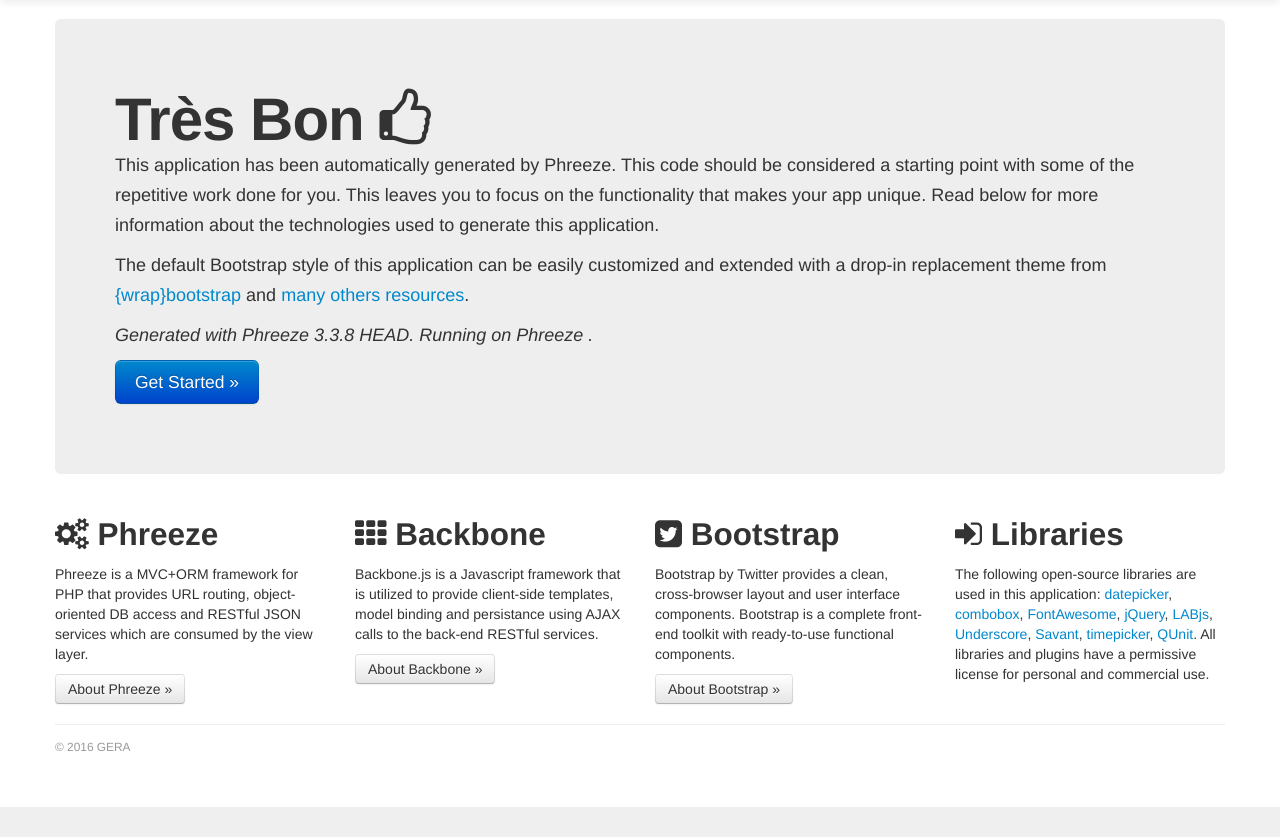
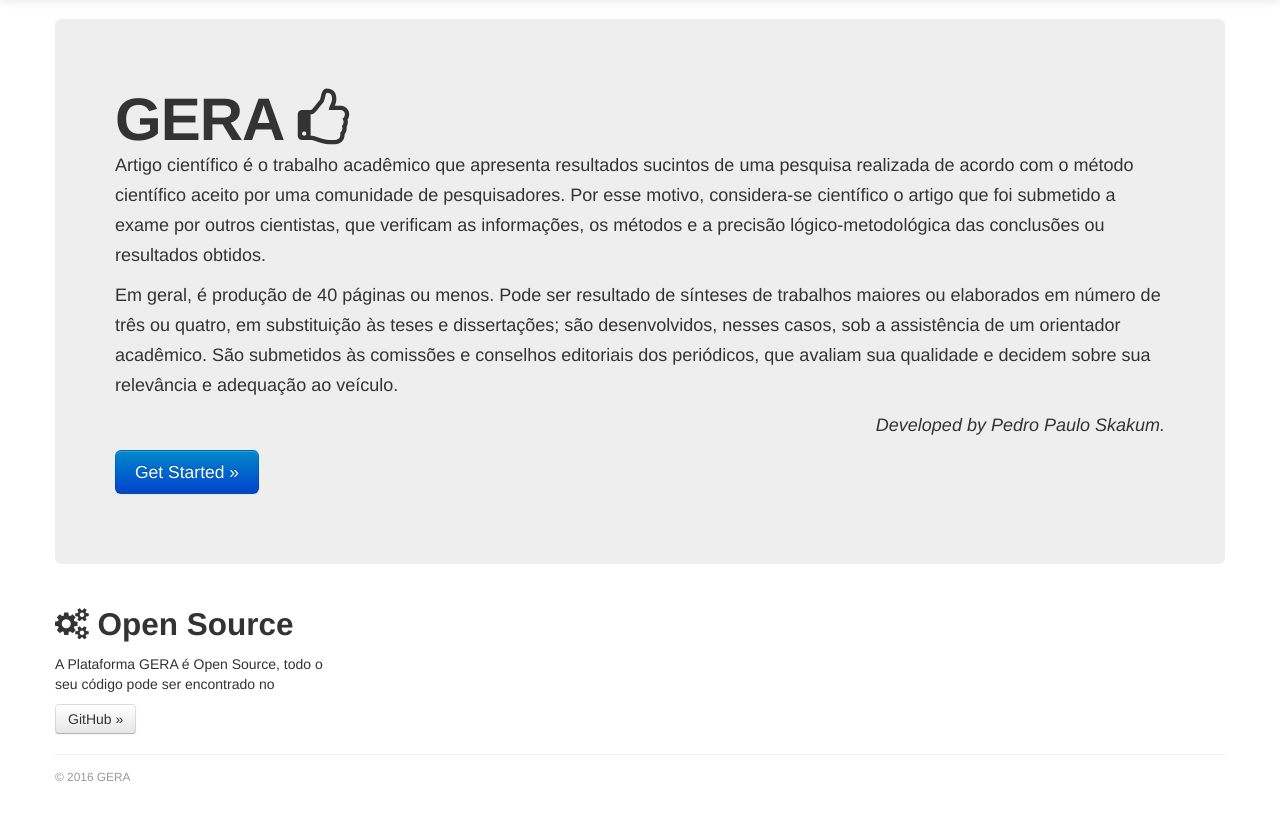
Before and after one commit to pedroskakum/gera, a PHP site: the page made by templates/DefaultHome.tpl.php in a window 1280 px wide. Shown: the part 41-878 px from the top of the page. Before the commit the page ends 848 px from the top, so only its background shows below. Run offline with PHP 8.4, Linux system fonts and the light colour scheme; the template is opened without the code that fills it, so the values that code supplies are empty; some libraries are stand-ins or nearby versions.

Commit message:
Pagina Inicial

```diff
--- a/templates/DefaultHome.tpl.php
+++ b/templates/DefaultHome.tpl.php
@@ -62,19 +62,12 @@
 
 		<!-- Main hero unit for a primary marketing message or call to action -->
 		<div class="hero-unit">
-			<h1>Tr&#232;s Bon <i class="icon-thumbs-up"></i></h1>
-			<p>This application has been automatically generated by Phreeze.  This code should be
-			considered a starting point with some of the repetitive work done for you. This leaves you to
-			focus on the functionality that makes your app unique.  Read below for more information about
-			the technologies used to generate this application.</p>
+			<h1>GERA <i class="icon-thumbs-up"></i></h1>
+			<p>Artigo científico é o trabalho acadêmico que apresenta resultados sucintos de uma pesquisa realizada de acordo com o método científico aceito por uma comunidade de pesquisadores. Por esse motivo, considera-se científico o artigo que foi submetido a exame por outros cientistas, que verificam as informações, os métodos e a precisão lógico-metodológica das conclusões ou resultados obtidos.</p>
 
-			<p>The default Bootstrap style of this application can be easily customized and extended with
-			a drop-in replacement theme from
-			<a href="https://wrapbootstrap.com/?ref=phreeze">{wrap}bootstrap</a>
-			and <a href="http://www.google.com/search?q=bootstrap+themes">many others resources</a>.</p>
+			<p>Em geral, é produção de 40 páginas ou menos. Pode ser resultado de sínteses de trabalhos maiores ou elaborados em número de três ou quatro, em substituição às teses e dissertações; são desenvolvidos, nesses casos, sob a assistência de um orientador acadêmico. São submetidos às comissões e conselhos editoriais dos periódicos, que avaliam sua qualidade e decidem sobre sua relevância e adequação ao veículo.</p>
 
-			<p><em>Generated with Phreeze 3.3.8 HEAD.
-			Running on Phreeze <?php $this->eprint($this->PHREEZE_VERSION); ?><?php if ($this->PHREEZE_PHAR) { $this->eprint(' (' . basename($this->PHREEZE_PHAR) . ')'); } ?>.</em></p>
+			<p align="right"><em>Developed by Pedro Paulo Skakum.</em></p>
 
 			<a class="btn btn-primary btn-large" data-toggle="modal" href="#getStartedDialog">Get Started &raquo;</a></p>
 		</div>
@@ -82,40 +75,9 @@
 		<!-- Example row of columns -->
 		<div class="row">
 			<div class="span3">
-				<h2><i class="icon-cogs"></i> Phreeze</h2>
-				 <p>Phreeze is a MVC+ORM framework for PHP that provides
-				 URL routing, object-oriented DB access and
-				 RESTful JSON services which are consumed by the view layer.</p>
-				<p><a class="btn" href="http://phreeze.com/">About Phreeze &raquo;</a></p>
-			</div>
-			<div class="span3">
-				<h2><i class="icon-th"></i> Backbone</h2>
-				 <p>Backbone.js is a Javascript framework that is utilized to provide
-				 client-side templates, model binding and persistance using AJAX
-				 calls to the back-end RESTful services.</p>
-				<p><a class="btn" href="http://documentcloud.github.com/backbone/">About Backbone &raquo;</a></p>
-		 	</div>
-			<div class="span3">
-				<h2><i class="icon-twitter-sign"></i> Bootstrap</h2>
-				<p>Bootstrap by Twitter provides a clean, cross-browser layout
-				and user interface components.  Bootstrap is a complete front-end toolkit with
-				ready-to-use functional components.</p>
-				<p><a class="btn" href="http://twitter.github.com/bootstrap/">About Bootstrap &raquo;</a></p>
-			</div>
-			<div class="span3">
-				<h2><i class="icon-signin"></i> Libraries</h2>
-				<p>The following open-source libraries are used in this application:
-				<a href="https://github.com/eternicode/bootstrap-datepicker">datepicker</a>,
-				<a href="https://github.com/danielfarrell/bootstrap-combobox">combobox</a>,
-				<a href="http://fortawesome.github.com/Font-Awesome/">FontAwesome</a>,
-				<a href="http://jquery.com/">jQuery</a>,
-				<a href="http://labjs.com/">LABjs</a>,
-				<a href="http://documentcloud.github.com/underscore/">Underscore</a>,
-				<a href="http://phpsavant.com/">Savant</a>,
-				<a href="https://github.com/jdewit/bootstrap-timepicker">timepicker</a>,
-				<a href="http://docs.jquery.com/Qunit">QUnit</a>.
-				All libraries and plugins have a permissive license for personal and commercial use.
-				</p>
+				<h2><i class="icon-cogs"></i> Open Source</h2>
+				 <p>A Plataforma GERA é Open Source, todo o seu código pode ser encontrado no </p>
+				<p><a target="_blank" class="btn" href="https://github.com/pedroskakum/gera/">GitHub &raquo;</a></p>
 			</div>
 		</div>
 
```
